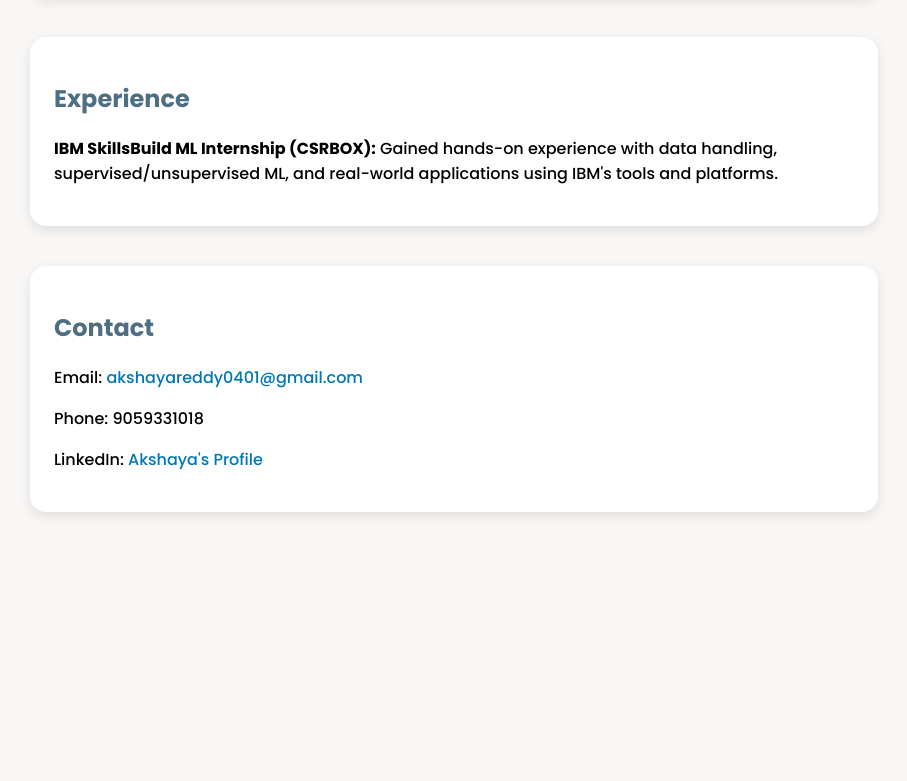
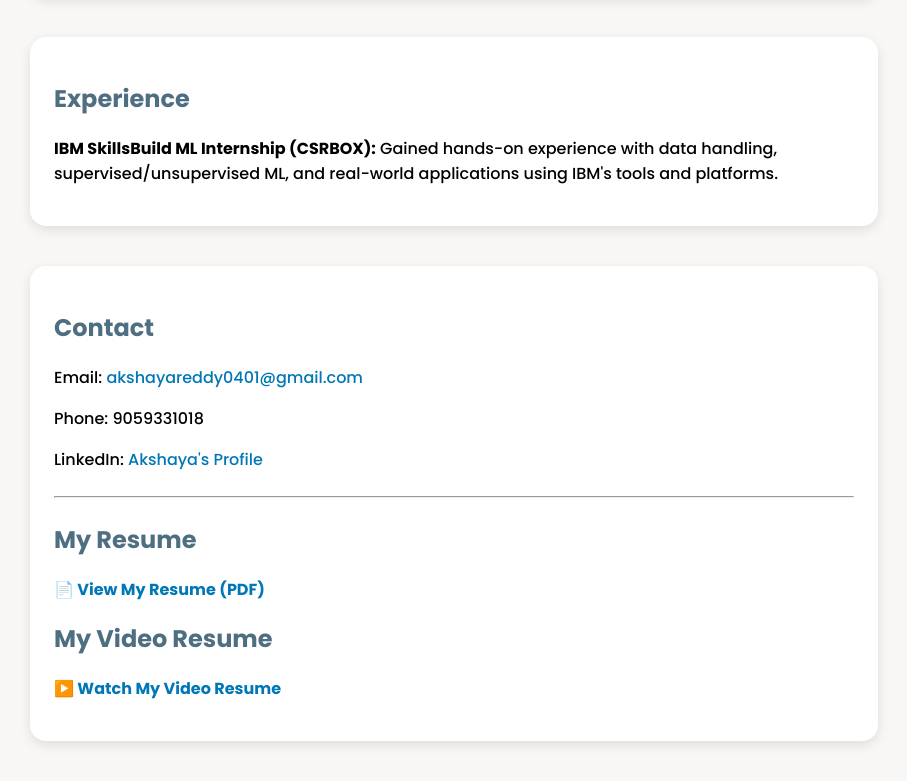
Before and after one commit to Akshaya-eega/Akshaya-portfolio, a plain HTML site: page index.html in a window 1280 px wide. Shown: the part 1550-2331 px from the top of the page, without its empty margins (186-1093 px from the left). Before the commit the page ends 2102 px from the top, so only its background shows below. Drawn offline with Linux system fonts and the light colour scheme.

Commit message:
Update index.html

```diff
--- a/index.html
+++ b/index.html
@@ -127,6 +127,20 @@
     <p>Email: <a href="mailto:akshayareddy0401@gmail.com">akshayareddy0401@gmail.com</a></p>
     <p>Phone: 9059331018</p>
     <p>LinkedIn: <a href="https://linkedin.com/in/akshaya-reddy-a58572259" target="_blank">Akshaya's Profile</a></p>
+        <hr style="margin: 24px 0;">
+    <h2>My Resume</h2>
+    <p>
+       <a href="https://drive.google.com/file/d/1fBcfC2EVPPxCzTkS250tF-QLi9IMh5Ux/view?usp=drivesdk" target="_blank" style="font-weight: bold; text-decoration: none;">
+         📄 View My Resume (PDF)
+       </a>
+    </p>
+
+    <h2>My Video Resume</h2>
+    <p>
+      <a href="https://drive.google.com/file/d/1f5YykSPEejYQJrMAJcW16PIUctbV9kmr/view?usp=drivesdk" target="_blank" style="font-weight: bold; text-decoration: none;">
+        ▶️ Watch My Video Resume
+      </a>
+    </p>
   </div>
 </body>
 </html>
```
